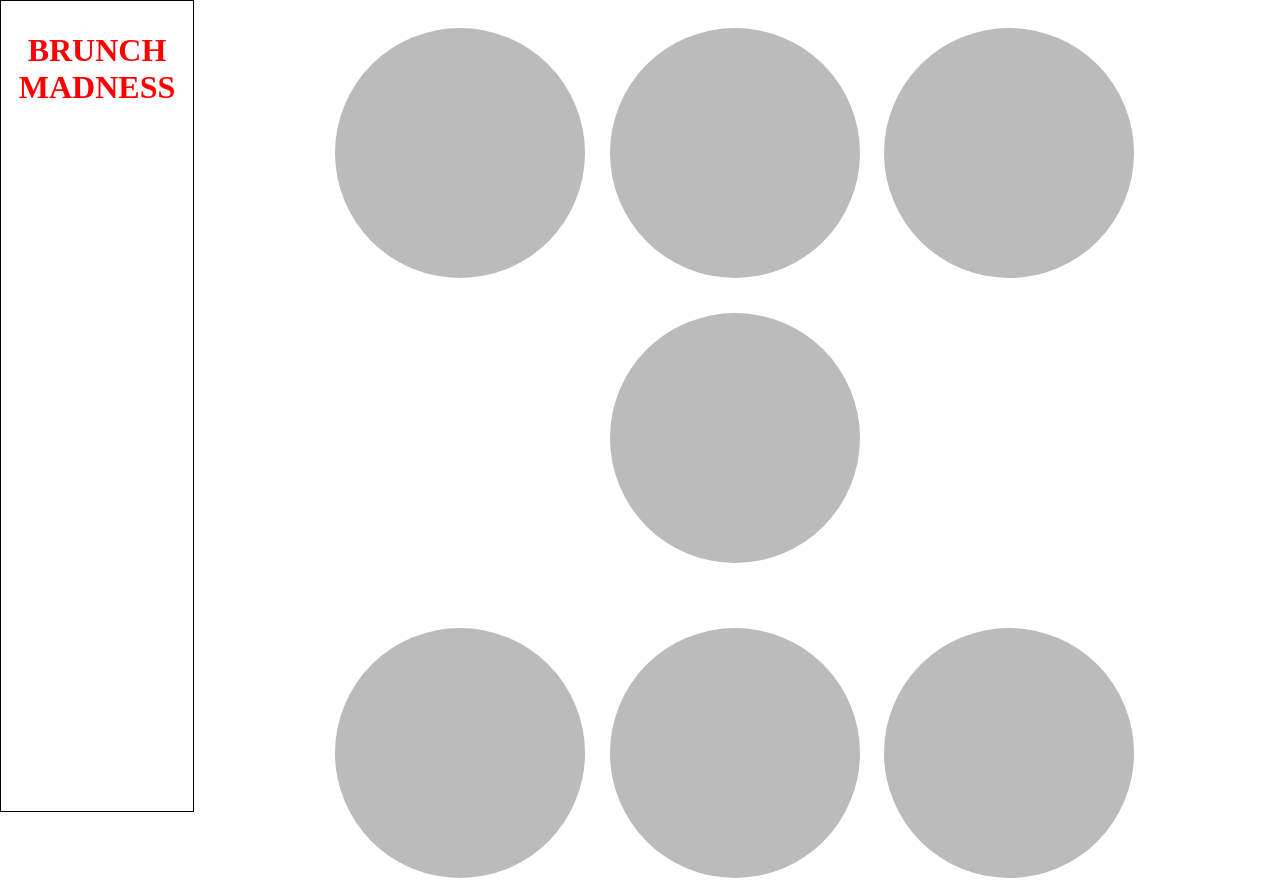
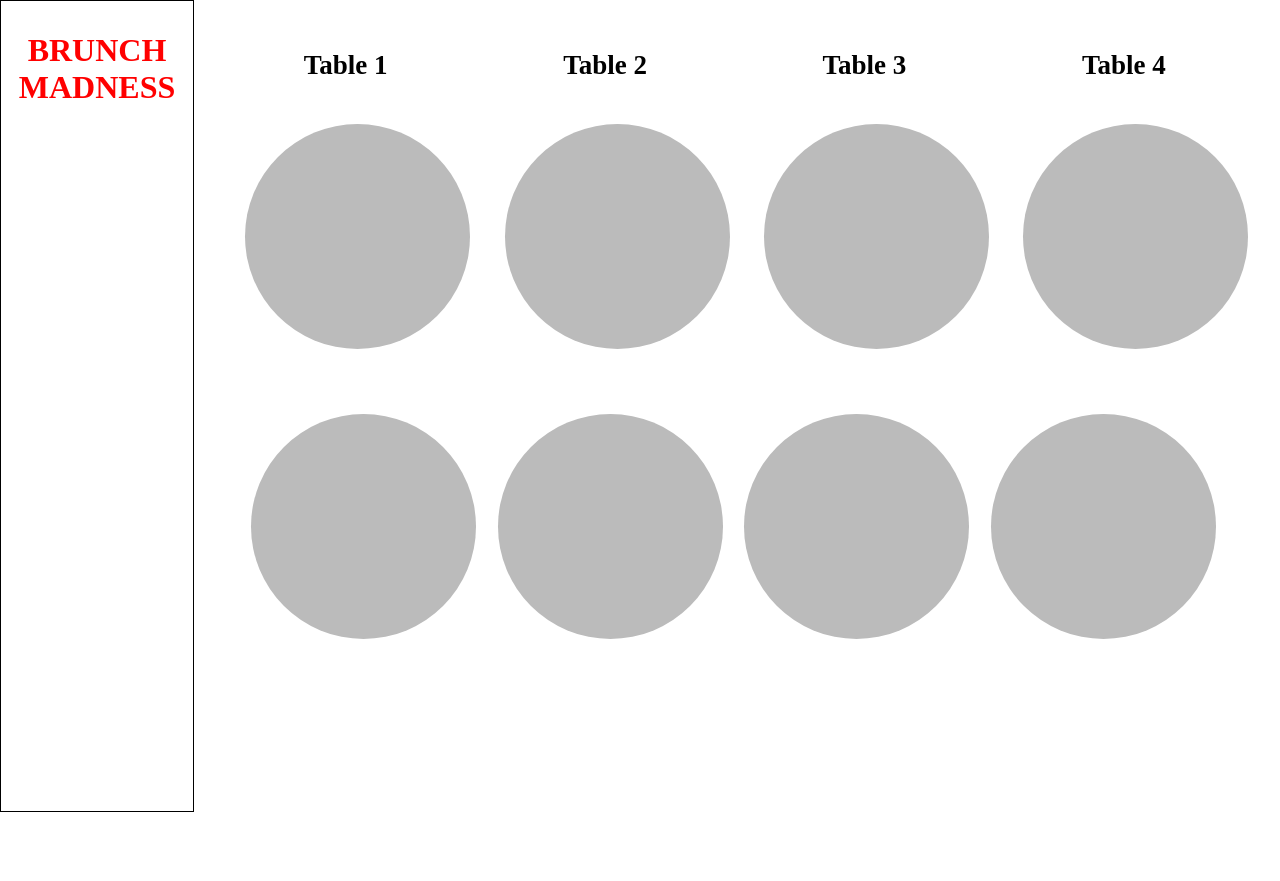
Before and after one commit to andrudog7/brunch-madness-front-end, a plain HTML site: page HTML/index.html in a window 1280 px wide. Shown: the top 881 px of the page. After the commit the page ends 812 px from the top, so only its background shows below. Drawn offline with Linux system fonts and the light colour scheme.

Commit message:
styling home page

```diff
--- a/CSS/style.css
+++ b/CSS/style.css
@@ -27,14 +27,15 @@
     }
 
 .tables {
-        height: 250px;
-        width: 250px;
+        height: 225px;
+        width: 225px;
         background-color: #bbb;
         border-radius: 50%;
         display: inline-block;
         text-align: center;
         margin: 10px;
         margin-top: 20px;
+        margin-left: 7px;
     }
 
     .restaurant {
@@ -45,7 +46,7 @@
 
 .seating-1, .seating-2 {
     width: 100%;
-    height: 100px;
+    height: 350px;
     left: 0;
     right: 0;
     top: 0;
@@ -60,3 +61,18 @@
  .seating-2 {
      margin-top: 30px;
  }
+
+ #table-1, #table-2, #table-3, #table-4 {
+    width: 20%;
+    height: 350px;
+    left: 0;
+    right: 0;
+    top: 0;
+    bottom: 0;
+    display: inline-block;
+    margin: 20px;
+ }
+
+ p {
+     display: inline-block;
+ }
--- a/HTML/index.html
+++ b/HTML/index.html
@@ -20,10 +20,22 @@
         <div class="body-text">
             <section class ="restaurant">
                 <section class="seating-1">
-                  <span class="tables"></span>
-                  <span class="tables"></span>
-                  <span class="tables"></span>
-                  <span class="tables"></span>
+                    <section id="table-1">
+                        <h2>Table 1</h2>
+                        <span class="tables"></span>
+                    </section>
+                    <section id="table-2">
+                        <h2>Table 2</h2>
+                        <span class="tables"></span>
+                    </section>
+                    <section id="table-3">
+                        <h2>Table 3</h2>
+                        <span class="tables"></span>
+                    </section>
+                    <section id="table-4">
+                        <h2>Table 4</h2>
+                        <span class="tables"></span>
+                    </section>
                 </section>
                 <section class="seating-2">
                   <span class="tables"></span>
```
